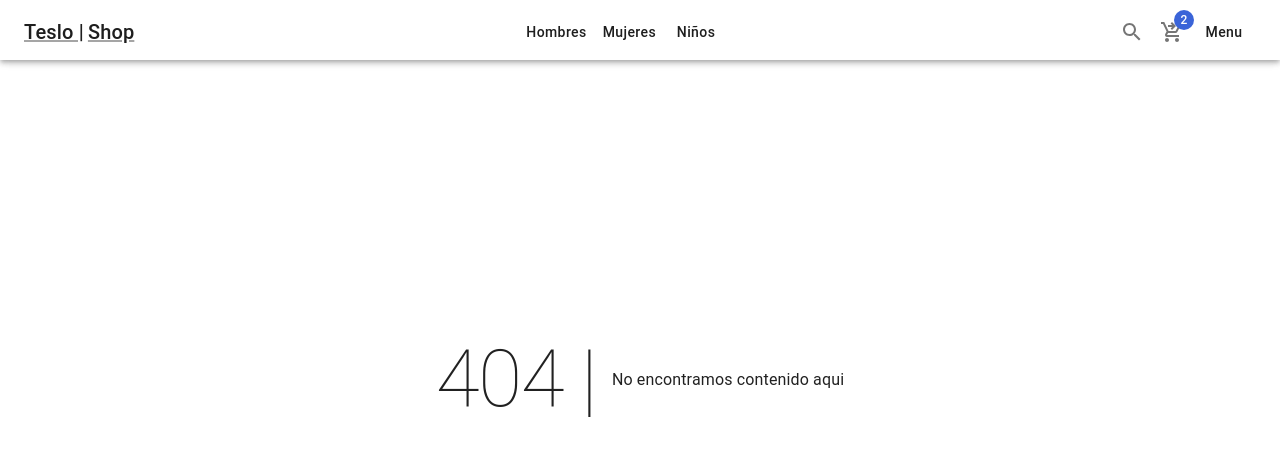
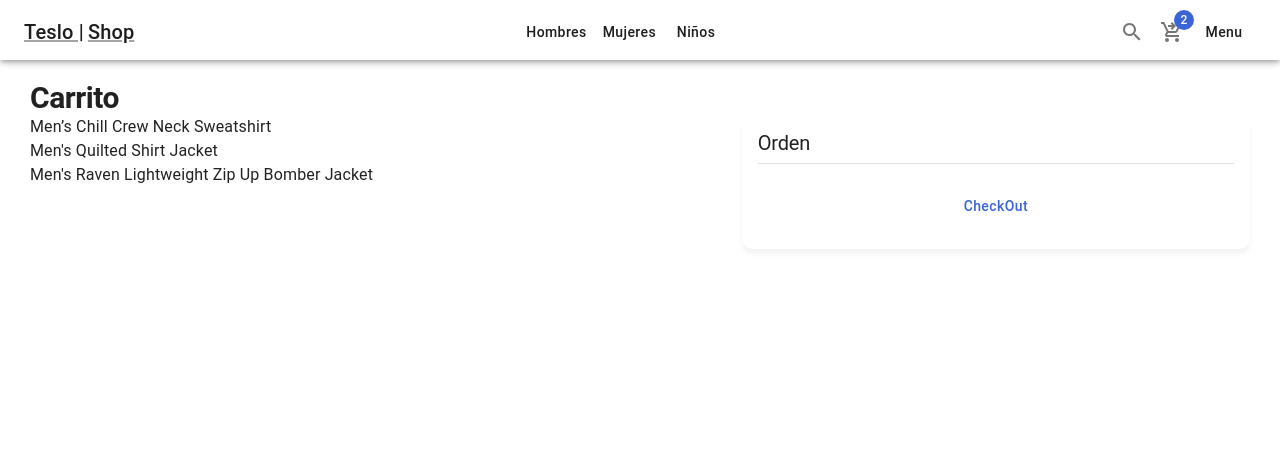
Before and after one commit to v-devOs/Nextjs-Seccion-12, a Next.js app: page /cart in a window 1280 px wide. Before the commit this address had no page. Shown: the top 456 px of the page. Built offline with nearby package versions, Linux system fonts and the light colour scheme.

Commit message:
Comenzando desarrolo de la pagina del carrito

```diff
--- /dev/null
+++ b/components/cart/CartList.tsx
@@ -0,0 +1,23 @@
+import { FC } from "react"
+import { initialData } from '../../database/products';
+import { Typography } from "@mui/material";
+
+const productsInCar = [
+  initialData.products[0],
+  initialData.products[1],
+  initialData.products[2]
+]
+
+
+export const CartList = () => {
+  return (
+    <>
+      {
+        productsInCar.map( product => (
+          <Typography key={product.slug}>{ product.title }</Typography>
+
+        ))
+      }
+    </>
+  )
+}
--- /dev/null
+++ b/components/cart/index.ts
@@ -0,0 +1 @@
+export * from './CartList'
--- /dev/null
+++ b/pages/cart/index.tsx
@@ -0,0 +1,36 @@
+import { CartList } from '@/components/cart';
+import { ShopLayout } from '@/components/layouts'
+import { Card, CardContent, Grid, Typography, Divider, Box, Button } from '@mui/material';
+import React from 'react'
+
+const CartPage = () => {
+  return (
+    <ShopLayout title='Carrito - 3' pageDescription='Carrito de compras de la tienda'>
+      <Typography variant='h1' component='h1'>Carrito</Typography>
+
+      <Grid container>
+
+        <Grid item xs={ 12 } sm={7}>
+          <CartList/>
+        </Grid>
+        <Grid item xs={ 12 } sm={5}>
+          <Card className='sumary-card'>
+            <CardContent>
+              <Typography variant='h2'>Orden</Typography>
+              <Divider sx={{ my: 1}}/>
+
+              {/* OrdenSumary */}
+
+              <Box sx={{ mt: 3 }}>
+                <Button color='secondary' className='circular-btn' fullWidth>CheckOut</Button>
+              </Box>
+            </CardContent>
+          </Card>
+        </Grid>
+      </Grid>
+
+    </ShopLayout>
+  )
+}
+
+export default CartPage
```
